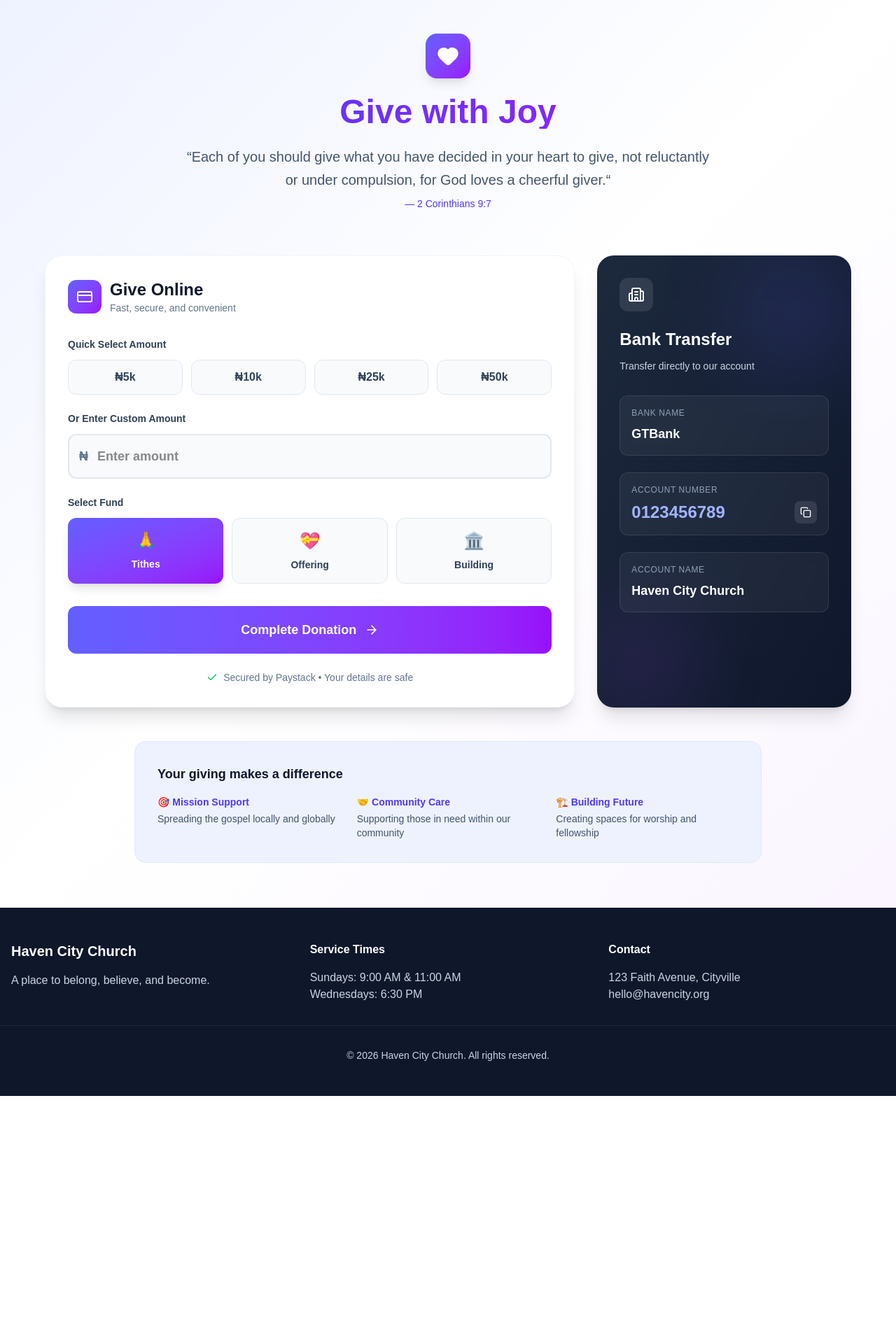
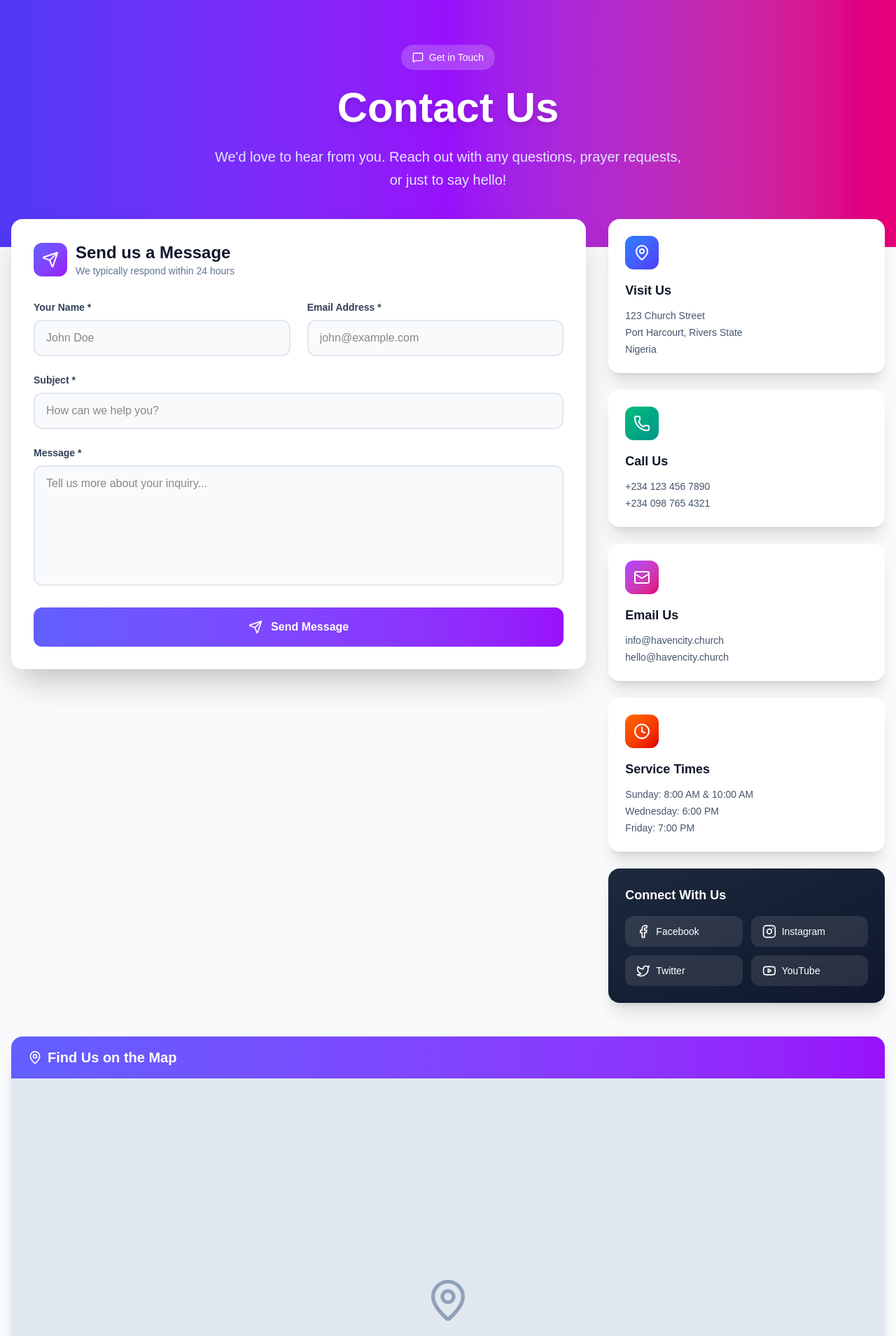
Before and after one commit to nattzchukwumela/church-template, a Next.js app: page /contact in a window 1280 px wide. Shown: the part 80-1989 px from the top of the page at 70% size. Before the commit the page ends 1646 px from the top, so only its background shows below. Built offline with nearby package versions, Linux system fonts and the light colour scheme.

Commit message:
contact page redesign and error

```diff
--- a/app/contact/page.tsx
+++ b/app/contact/page.tsx
@@ -2,241 +2,322 @@
 
 import { useState } from "react";
 import {
-  Heart,
-  CreditCard,
-  Building2,
-  ArrowRight,
-  Check,
-  Copy,
+  Mail,
+  Phone,
+  MapPin,
+  Clock,
+  Send,
+  MessageSquare,
+  Facebook,
+  Instagram,
+  Twitter,
+  Youtube,
+  CheckCircle2,
 } from "lucide-react";
 
-export default function Give() {
-  const [amount, setAmount] = useState("");
-  const [fund, setFund] = useState("tithes");
-  const [copied, setCopied] = useState(false);
-  const [selectedAmount, setSelectedAmount] = useState<null | number>(null);
+export default function Contact() {
+  const [formData, setFormData] = useState({
+    name: "",
+    email: "",
+    subject: "",
+    message: "",
+  });
+  const [submitted, setSubmitted] = useState(false);
 
-  const quickAmounts = [5000, 10000, 25000, 50000];
-
-  const handleQuickAmount = (value: number) => {
-    setAmount(value.toString());
-    setSelectedAmount(value);
+  const handleSubmit = (e: React.FormEvent) => {
+    e.preventDefault();
+    setSubmitted(true);
+    setTimeout(() => setSubmitted(false), 3000);
   };
 
-  const copyToClipboard = (text: string) => {
-    navigator.clipboard.writeText(text);
-    setCopied(true);
-    setTimeout(() => setCopied(false), 2000);
+  const handleChange = (
+    e: React.ChangeEvent<HTMLInputElement | HTMLTextAreaElement>,
+  ) => {
+    setFormData({
+      ...formData,
+      [e.target.name]: e.target.value,
+    });
   };
 
+  const contactInfo = [
+    {
+      icon: MapPin,
+      title: "Visit Us",
+      details: ["123 Church Street", "Port Harcourt, Rivers State", "Nigeria"],
+      color: "from-blue-500 to-indigo-600",
+    },
+    {
+      icon: Phone,
+      title: "Call Us",
+      details: ["+234 123 456 7890", "+234 098 765 4321"],
+      color: "from-emerald-500 to-teal-600",
+    },
+    {
+      icon: Mail,
+      title: "Email Us",
+      details: ["info@havencity.church", "hello@havencity.church"],
+      color: "from-purple-500 to-pink-600",
+    },
+    {
+      icon: Clock,
+      title: "Service Times",
+      details: [
+        "Sunday: 8:00 AM & 10:00 AM",
+        "Wednesday: 6:00 PM",
+        "Friday: 7:00 PM",
+      ],
+      color: "from-orange-500 to-red-600",
+    },
+  ];
+
+  const socialLinks = [
+    {
+      icon: Facebook,
+      label: "Facebook",
+      href: "#",
+      color: "hover:bg-blue-600",
+    },
+    {
+      icon: Instagram,
+      label: "Instagram",
+      href: "#",
+      color: "hover:bg-pink-600",
+    },
+    { icon: Twitter, label: "Twitter", href: "#", color: "hover:bg-sky-500" },
+    { icon: Youtube, label: "YouTube", href: "#", color: "hover:bg-red-600" },
+  ];
+
   return (
-    <div className="min-h-screen bg-linear-to-br from-indigo-50 via-white to-purple-50">
-      <div className="max-w-7xl mx-auto px-4 py-16">
-        {/* Header */}
-        <div className="max-w-3xl mx-auto text-center mb-16">
-          <div className="inline-flex items-center justify-center w-16 h-16 bg-linear-to-br from-indigo-500 to-purple-600 rounded-2xl mb-6 shadow-lg">
-            <Heart className="w-8 h-8 text-white" fill="white" />
+    <div className="min-h-screen bg-slate-50">
+      {/* Hero Section */}
+      <div className="bg-linear-to-r from-indigo-600 via-purple-600 to-pink-600 text-white">
+        <div className="max-w-7xl mx-auto px-4 py-20 text-center">
+          <div className="inline-flex items-center gap-2 bg-white/20 backdrop-blur-md px-4 py-2 rounded-full mb-6">
+            <MessageSquare className="w-4 h-4" />
+            <span className="text-sm font-medium">Get in Touch</span>
           </div>
-          <h1 className="text-5xl font-bold text-transparent mb-6 bg-linear-to-r from-indigo-600 to-purple-600 bg-clip-text text-transparent">
-            Give with Joy
-          </h1>
-          <p className="text-xl text-slate-600 leading-relaxed">
-            &ldquo;Each of you should give what you have decided in your heart
-            to give, not reluctantly or under compulsion, for God loves a
-            cheerful giver.&ldquo;
-          </p>
-          <p className="text-sm text-indigo-600 font-medium mt-2">
-            — 2 Corinthians 9:7
+
+          <h1 className="text-6xl font-bold mb-6 drop-shadow-lg">Contact Us</h1>
+
+          <p className="text-xl text-indigo-100 max-w-2xl mx-auto leading-relaxed">
+            We&apos;d love to hear from you. Reach out with any questions,
+            prayer requests, or just to say hello!
           </p>
         </div>
+      </div>
 
-        <div className="grid lg:grid-cols-3 gap-8 max-w-6xl mx-auto">
-          {/* Online Giving Card - Takes 2 columns */}
-          <div className="lg:col-span-2 bg-white p-8 rounded-3xl shadow-xl border border-slate-100">
+      <div className="max-w-7xl mx-auto px-4 -mt-10 pb-16">
+        <div className="grid lg:grid-cols-3 gap-8">
+          {/* Contact Form */}
+          <div className="lg:col-span-2">
+            <div className="bg-white rounded-2xl shadow-2xl p-8">
               <div className="flex items-center gap-3 mb-8">
                 <div className="w-12 h-12 bg-linear-to-br from-indigo-500 to-purple-600 rounded-xl flex items-center justify-center">
-                <CreditCard className="w-6 h-6 text-white" />
+                  <Send className="w-6 h-6 text-white" />
                 </div>
                 <div>
                   <h2 className="text-2xl font-bold text-slate-900">
-                  Give Online
+                    Send us a Message
                   </h2>
                   <p className="text-sm text-slate-500">
-                  Fast, secure, and convenient
+                    We typically respond within 24 hours
                   </p>
                 </div>
               </div>
 
               <div className="space-y-6">
-              {/* Quick Amount Selection */}
+                <div className="grid md:grid-cols-2 gap-6">
                   <div>
-                <label className="block text-sm font-semibold text-slate-700 mb-3">
-                  Quick Select Amount
+                    <label className="block text-sm font-semibold text-slate-700 mb-2">
+                      Your Name *
                     </label>
-                <div className="grid grid-cols-4 gap-3">
-                  {quickAmounts.map((value) => (
-                    <button
-                      key={value}
-                      onClick={() => handleQuickAmount(value)}
-                      className={`py-3 px-4 rounded-xl font-semibold transition-all ${
-                        selectedAmount === value
-                          ? "bg-linear-to-r from-indigo-500 to-purple-600 text-white shadow-lg scale-105"
-                          : "bg-slate-50 text-slate-700 hover:bg-slate-100 border border-slate-200"
-                      }`}
-                    >
-                      ₦{(value / 1000).toFixed(0)}k
-                    </button>
-                  ))}
-                </div>
+                    <input
+                      type="text"
+                      name="name"
+                      value={formData.name}
+                      onChange={handleChange}
+                      placeholder="John Doe"
+                      className="w-full px-4 py-3 bg-slate-50 border-2 border-slate-200 rounded-xl focus:outline-none focus:ring-2 focus:ring-indigo-500 focus:border-transparent transition"
+                    />
                   </div>
 
-              {/* Custom Amount */}
                   <div>
-                <label className="block text-sm font-semibold text-slate-700 mb-3">
-                  Or Enter Custom Amount
+                    <label className="block text-sm font-semibold text-slate-700 mb-2">
+                      Email Address *
                     </label>
-                <div className="relative">
-                  <span className="absolute left-4 top-1/2 -translate-y-1/2 text-slate-500 font-semibold text-lg">
-                    ₦
-                  </span>
                     <input
-                    type="number"
-                    value={amount}
-                    onChange={(e) => {
-                      setAmount(e.target.value);
-                      setSelectedAmount(null);
-                    }}
-                    placeholder="Enter amount"
-                    className="w-full bg-slate-50 border-2 border-slate-200 rounded-xl pl-10 pr-4 py-4 text-lg font-semibold focus:outline-none focus:ring-2 focus:ring-indigo-500 focus:border-transparent transition"
+                      type="email"
+                      name="email"
+                      value={formData.email}
+                      onChange={handleChange}
+                      placeholder="john@example.com"
+                      className="w-full px-4 py-3 bg-slate-50 border-2 border-slate-200 rounded-xl focus:outline-none focus:ring-2 focus:ring-indigo-500 focus:border-transparent transition"
                     />
                   </div>
                 </div>
 
-              {/* Fund Selection */}
                 <div>
-                <label className="block text-sm font-semibold text-slate-700 mb-3">
-                  Select Fund
+                  <label className="block text-sm font-semibold text-slate-700 mb-2">
+                    Subject *
                   </label>
-                <div className="grid grid-cols-3 gap-3">
-                  {[
-                    { value: "tithes", label: "Tithes", icon: "🙏" },
-                    { value: "offering", label: "Offering", icon: "💝" },
-                    { value: "building", label: "Building", icon: "🏛️" },
-                  ].map((option) => (
-                    <button
-                      key={option.value}
-                      onClick={() => setFund(option.value)}
-                      className={`py-4 px-4 rounded-xl font-semibold transition-all flex flex-col items-center gap-2 ${
-                        fund === option.value
-                          ? "bg-linear-to-br from-indigo-500 to-purple-600 text-white shadow-lg"
-                          : "bg-slate-50 text-slate-700 hover:bg-slate-100 border border-slate-200"
-                      }`}
-                    >
-                      <span className="text-2xl">{option.icon}</span>
-                      <span className="text-sm">{option.label}</span>
-                    </button>
-                  ))}
-                </div>
+                  <input
+                    type="text"
+                    name="subject"
+                    value={formData.subject}
+                    onChange={handleChange}
+                    placeholder="How can we help you?"
+                    className="w-full px-4 py-3 bg-slate-50 border-2 border-slate-200 rounded-xl focus:outline-none focus:ring-2 focus:ring-indigo-500 focus:border-transparent transition"
+                  />
                 </div>
 
-              {/* Submit Button */}
+                <div>
+                  <label className="block text-sm font-semibold text-slate-700 mb-2">
+                    Message *
+                  </label>
+                  <textarea
+                    name="message"
+                    value={formData.message}
+                    onChange={handleChange}
+                    rows={6}
+                    placeholder="Tell us more about your inquiry..."
+                    className="w-full px-4 py-3 bg-slate-50 border-2 border-slate-200 rounded-xl focus:outline-none focus:ring-2 focus:ring-indigo-500 focus:border-transparent transition resize-none"
+                  />
+                </div>
+
                 <button
-                onClick={() => alert("This would trigger the Paystack popup")}
-                className="w-full bg-linear-to-r from-indigo-500 to-purple-600 text-white font-bold py-5 rounded-xl hover:shadow-xl transition-all flex items-center justify-center gap-3 group mt-8"
+                  onClick={handleSubmit}
+                  className="w-full bg-linear-to-r from-indigo-500 to-purple-600 text-white font-bold py-4 rounded-xl hover:shadow-xl hover:scale-[1.02] active:scale-100 transition-all flex items-center justify-center gap-3"
                 >
-                <span className="text-lg">Complete Donation</span>
-                <ArrowRight className="w-5 h-5 group-hover:translate-x-1 transition-transform" />
+                  <Send className="w-5 h-5" />
+                  <span>Send Message</span>
                 </button>
 
-              <div className="flex items-center justify-center gap-2 text-sm text-slate-500">
-                <Check className="w-4 h-4 text-green-500" />
-                <span>Secured by Paystack • Your details are safe</span>
+                {submitted && (
+                  <div className="flex items-center gap-3 bg-emerald-50 text-emerald-700 px-4 py-3 rounded-xl border border-emerald-200">
+                    <CheckCircle2 className="w-5 h-5" />
+                    <span className="font-medium">
+                      Message sent successfully! We&apos;ll get back to you
+                      soon.
+                    </span>
+                  </div>
+                )}
               </div>
             </div>
           </div>
 
-          {/* Bank Transfer Card */}
-          <div className="bg-linear-to-br from-slate-800 to-slate-900 text-white p-8 rounded-3xl shadow-xl relative overflow-hidden">
-            {/* Decorative elements */}
-            <div className="absolute top-0 right-0 w-40 h-40 bg-indigo-500 rounded-full blur-3xl opacity-20"></div>
-            <div className="absolute bottom-0 left-0 w-32 h-32 bg-purple-500 rounded-full blur-3xl opacity-20"></div>
-
-            <div className="relative z-10">
-              <div className="w-12 h-12 bg-white/10 backdrop-blur-sm rounded-xl flex items-center justify-center mb-6">
-                <Building2 className="w-6 h-6 text-white" />
+          {/* Contact Info Sidebar */}
+          <div className="space-y-6">
+            {contactInfo.map((item, index) => (
+              <div
+                key={index}
+                className="bg-white rounded-2xl shadow-xl p-6 hover:shadow-2xl transition-shadow"
+              >
+                <div
+                  className={`w-12 h-12 bg-linear-to-br ${item.color} rounded-xl flex items-center justify-center mb-4`}
+                >
+                  <item.icon className="w-6 h-6 text-white" />
                 </div>
-
-              <h2 className="text-2xl font-bold mb-3">Bank Transfer</h2>
-              <p className="text-slate-300 text-sm mb-8">
-                Transfer directly to our account
+                <h3 className="text-lg font-bold text-slate-900 mb-3">
+                  {item.title}
+                </h3>
+                <div className="space-y-1">
+                  {item.details.map((detail, idx) => (
+                    <p key={idx} className="text-sm text-slate-600">
+                      {detail}
                     </p>
-
-              <div className="space-y-6">
-                <div className="bg-white/5 backdrop-blur-sm rounded-xl p-4 border border-white/10">
-                  <p className="text-xs text-slate-400 uppercase tracking-wider mb-2">
-                    Bank Name
-                  </p>
-                  <p className="text-lg font-bold">GTBank</p>
-                </div>
-
-                <div className="bg-white/5 backdrop-blur-sm rounded-xl p-4 border border-white/10">
-                  <p className="text-xs text-slate-400 uppercase tracking-wider mb-2">
-                    Account Number
-                  </p>
-                  <div className="flex items-center justify-between">
-                    <p className="text-2xl font-mono font-bold text-indigo-300">
-                      0123456789
-                    </p>
-                    <button
-                      onClick={() => copyToClipboard("0123456789")}
-                      className="p-2 bg-white/10 hover:bg-white/20 rounded-lg transition"
-                    >
-                      {copied ? (
-                        <Check className="w-4 h-4 text-green-400" />
-                      ) : (
-                        <Copy className="w-4 h-4" />
-                      )}
-                    </button>
+                  ))}
                 </div>
               </div>
+            ))}
 
-                <div className="bg-white/5 backdrop-blur-sm rounded-xl p-4 border border-white/10">
-                  <p className="text-xs text-slate-400 uppercase tracking-wider mb-2">
-                    Account Name
-                  </p>
-                  <p className="text-lg font-bold">Haven City Church</p>
-                </div>
+            {/* Social Media */}
+            <div className="bg-linear-to-br from-slate-800 to-slate-900 text-white rounded-2xl shadow-xl p-6">
+              <h3 className="text-lg font-bold mb-4">Connect With Us</h3>
+              <div className="grid grid-cols-2 gap-3">
+                {socialLinks.map((social, index) => (
+                  <a
+                    key={index}
+                    href={social.href}
+                    className={`flex items-center gap-2 bg-white/10 ${social.color} px-4 py-3 rounded-xl transition-all hover:scale-105`}
+                  >
+                    <social.icon className="w-5 h-5" />
+                    <span className="text-sm font-medium">{social.label}</span>
+                  </a>
+                ))}
               </div>
             </div>
           </div>
         </div>
 
-        {/* Info Section */}
-        <div className="max-w-4xl mx-auto mt-12 bg-indigo-50 rounded-2xl p-8 border border-indigo-100">
-          <h3 className="text-lg font-bold text-slate-900 mb-4">
-            Your giving makes a difference
+        {/* Map Section */}
+        <div className="mt-12 bg-white rounded-2xl shadow-xl overflow-hidden">
+          <div className="bg-linear-to-r from-indigo-500 to-purple-600 px-6 py-4">
+            <h3 className="text-xl font-bold text-white flex items-center gap-2">
+              <MapPin className="w-5 h-5" />
+              Find Us on the Map
             </h3>
-          <div className="grid md:grid-cols-3 gap-6 text-sm text-slate-600">
-            <div>
-              <span className="font-semibold text-indigo-600">
-                🎯 Mission Support
-              </span>
-              <p className="mt-1">Spreading the gospel locally and globally</p>
           </div>
-            <div>
-              <span className="font-semibold text-indigo-600">
-                🤝 Community Care
-              </span>
-              <p className="mt-1">
-                Supporting those in need within our community
+          <div className="aspect-video bg-slate-200 flex items-center justify-center">
+            <div className="text-center">
+              <MapPin className="w-16 h-16 text-slate-400 mx-auto mb-4" />
+              <p className="text-slate-600 font-medium">
+                Interactive map would be embedded here
+              </p>
+              <p className="text-sm text-slate-500 mt-2">
+                Google Maps or similar service
               </p>
             </div>
-            <div>
-              <span className="font-semibold text-indigo-600">
-                🏗️ Building Future
-              </span>
-              <p className="mt-1">Creating spaces for worship and fellowship</p>
           </div>
+        </div>
+
+        {/* Quick Contact Cards */}
+        <div className="mt-12 grid md:grid-cols-3 gap-6">
+          <div className="bg-blue-50 rounded-xl p-6 border border-blue-100">
+            <div className="text-4xl mb-3">📞</div>
+            <h4 className="font-bold text-slate-900 mb-2">
+              Emergency Prayer Line
+            </h4>
+            <p className="text-sm text-slate-600 mb-3">
+              Available 24/7 for urgent prayer needs
+            </p>
+            <a
+              href="tel:+2341234567890"
+              className="text-blue-600 font-semibold text-sm hover:underline"
+            >
+              Call Now →
+            </a>
+          </div>
+
+          <div className="bg-purple-50 rounded-xl p-6 border border-purple-100">
+            <div className="text-4xl mb-3">👥</div>
+            <h4 className="font-bold text-slate-900 mb-2">
+              Join a Connect Group
+            </h4>
+            <p className="text-sm text-slate-600 mb-3">
+              Find community and grow in faith together
+            </p>
+            <a
+              href="#"
+              className="text-purple-600 font-semibold text-sm hover:underline"
+            >
+              Learn More →
+            </a>
+          </div>
+
+          <div className="bg-pink-50 rounded-xl p-6 border border-pink-100">
+            <div className="text-4xl mb-3">🙋</div>
+            <h4 className="font-bold text-slate-900 mb-2">
+              First Time Visitor?
+            </h4>
+            <p className="text-sm text-slate-600 mb-3">
+              Let us know you&apos;re coming and we&apos;ll welcome you
+            </p>
+            <a
+              href="#"
+              className="text-pink-600 font-semibold text-sm hover:underline"
+            >
+              Plan Your Visit →
+            </a>
           </div>
         </div>
       </div>
```
Lines whose indentation alone changed are shown as unchanged.
